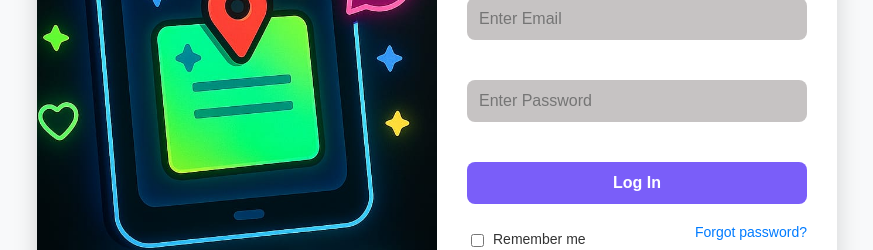
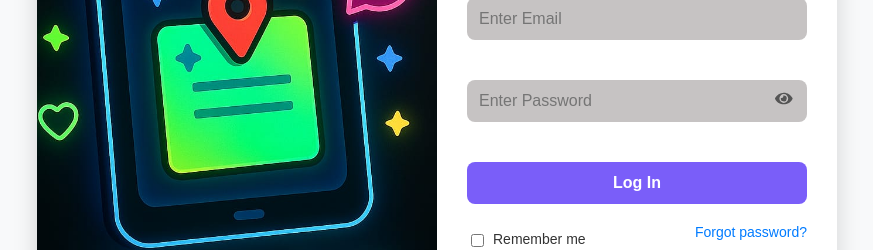
Before and after one commit to PAVANI2511/NoticeBoard, a React (Create React App) app: page / in a window 1280 px wide. Shown: the part 244-494 px from the top of the page, without its empty margins (203-1076 px from the left). Built offline with nearby package versions, Linux system fonts and the light colour scheme.

Commit message:
update components

```diff
--- a/src/components/Login.css
+++ b/src/components/Login.css
@@ -167,6 +167,26 @@ body {
   min-height: 20px;
 }
 
+/* 👁 Eye icon and password input wrapper */
+.password-wrapper {
+  position: relative;
+  width: 100%;
+}
+
+.password-input {
+  padding-right: 40px;
+}
+
+.toggle-icon {
+  position: absolute;
+  right: 14px;
+  top: 50%;
+  transform: translateY(-50%);
+  cursor: pointer;
+  font-size: 1.1rem;
+  color: #555;
+}
+
 @media (max-width: 768px) {
   .login-card {
     flex-direction: column;
--- a/src/components/Login.js
+++ b/src/components/Login.js
@@ -1,6 +1,7 @@
-import React, { useState } from 'react';
+import React, { useState, useEffect } from 'react';
 import { useNavigate } from 'react-router-dom';
 import './Login.css';
+import { FaEye } from 'react-icons/fa';
 
 function Login() {
   const navigate = useNavigate();
@@ -13,6 +14,12 @@ function Login() {
   const [passwordValid, setPasswordValid] = useState(null);
   const [emailRequired, setEmailRequired] = useState(false);
   const [passwordRequired, setPasswordRequired] = useState(false);
+  const [showPassword, setShowPassword] = useState(false);
+
+  useEffect(() => {
+    const token = localStorage.getItem('jwtToken');
+    if (token) navigate('/Departments');
+  }, [navigate]);
 
   const isValidEmail = (email) => /^[^\s@]+@[^\s@]+\.[^\s@]+$/.test(email);
   const isValidPassword = (password) =>
@@ -51,29 +58,32 @@ function Login() {
     }
 
     if (!isValidPassword(password)) {
-      setError('Password must be 8+ chars with uppercase, lowercase, number, and symbol.');
+      setError('Password must include uppercase, lowercase, number, and special character.');
       return;
     }
 
     try {
       setLoading(true);
 
-      const response = await fetch('http://127.0.0.1:8000/api/token/', {
+      const response = await fetch('http://localhost:8000/api/auth/login/', {
         method: 'POST',
         headers: { 'Content-Type': 'application/json' },
         body: JSON.stringify({ email, password }),
       });
 
       const data = await response.json();
+      console.log('Login response:', data); // 🔍 Debug output
 
-      if (response.ok && data.access) {
-        localStorage.setItem('jwtToken', data.access);
-        localStorage.setItem('refreshToken', data.refresh);
+      if (response.ok && data.tokens) {
+        localStorage.setItem('jwtToken', data.tokens.access);
+        localStorage.setItem('refreshToken', data.tokens.refresh);
         navigate('/Departments');
+
       } else {
         setError(data.detail || 'Invalid credentials. Try again.');
       }
     } catch (err) {
+      console.error('Login error:', err);
       setError('Server error. Please try again later.');
     } finally {
       setLoading(false);
@@ -98,6 +108,7 @@ function Login() {
               className="input-field"
               value={email}
               onChange={handleEmailChange}
+              aria-label="Email"
             />
             <div className="validation-msg">
               {emailRequired && <p className="error-text">Email is required.</p>}
@@ -105,19 +116,30 @@ function Login() {
               {emailValid === true && <p className="success-text">Valid email ✅</p>}
             </div>
 
+            <div className="password-wrapper">
               <input
-              type="password"
+                type={showPassword ? 'text' : 'password'}
                 name="password"
                 placeholder="Enter Password"
-              className="input-field"
+                className="input-field password-input"
                 value={password}
                 onChange={handlePasswordChange}
+                aria-label="Password"
               />
+              <span
+                className="toggle-icon"
+                onClick={() => setShowPassword(!showPassword)}
+                title={showPassword ? 'Hide password' : 'Show password'}
+              >
+                <FaEye />
+              </span>
+            </div>
+
             <div className="validation-msg">
               {passwordRequired && <p className="error-text">Password is required.</p>}
               {passwordValid === false && (
                 <p className="error-text">
-                  Must be 8+ characters, with uppercase, lowercase, number, and special symbol.
+                  Password must include uppercase, lowercase, number, and special character.
                 </p>
               )}
               {passwordValid === true && <p className="success-text">Strong password ✅</p>}
```
Lines whose indentation alone changed are shown as unchanged.
